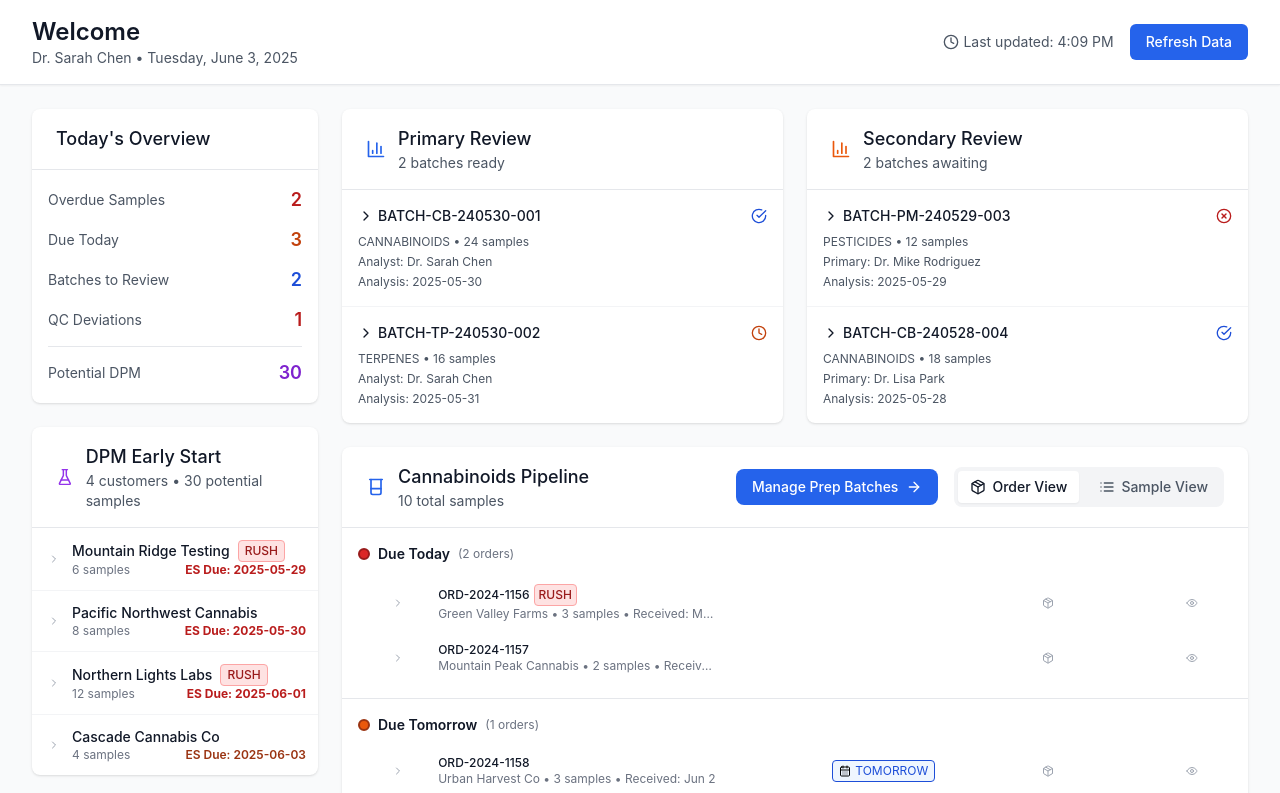
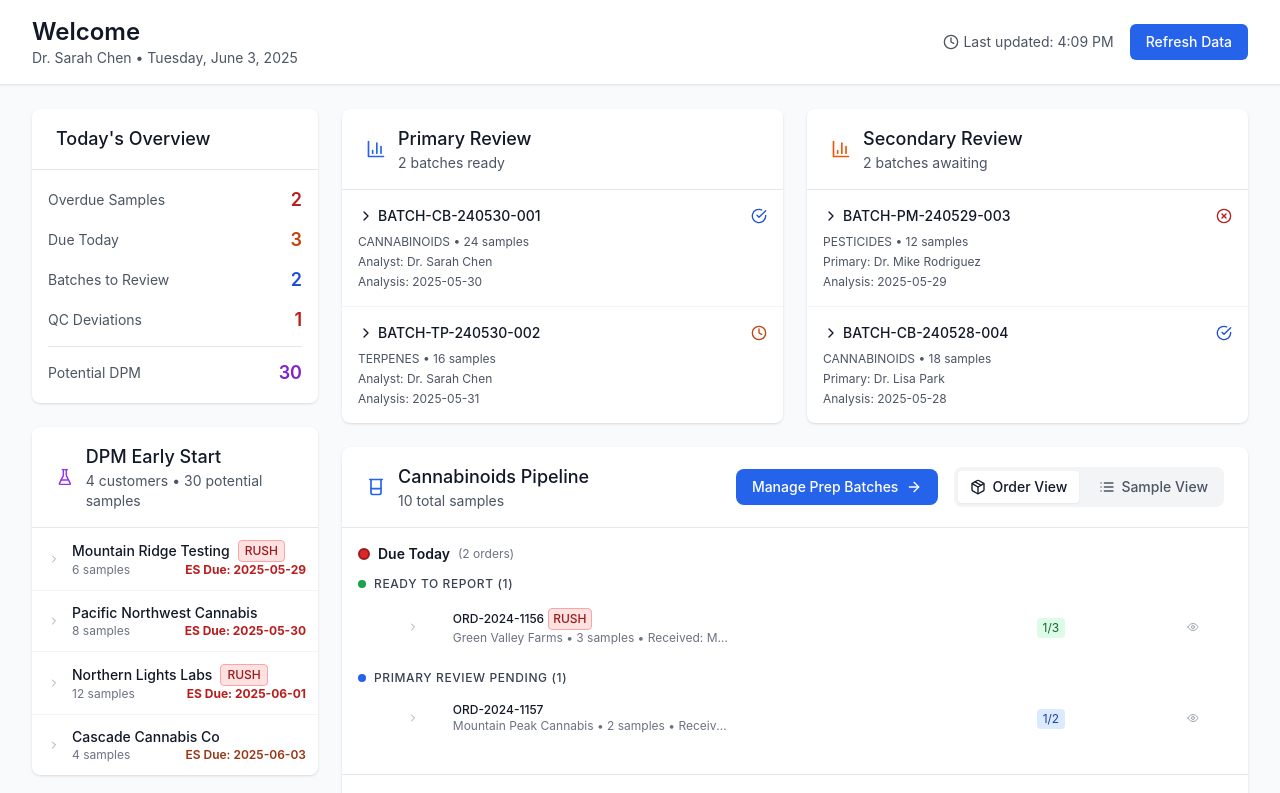
Before and after one commit to adamscavone/LIMS6KCustomerJourney, a React (Create React App) app in the folder dashboard/: page / in a window 1280 px wide. Shown: the top 793 px of the page. Built offline with nearby package versions, Linux system fonts and the light colour scheme.

Commit message:
DashUpdate

```diff
--- a/dashboard/src/App.js
+++ b/dashboard/src/App.js
@@ -150,7 +150,7 @@ const App = () => {
         dueDate: today,
         goalDate: today,
         reportingDue: tomorrow,
-        status: 'ready_for_prep',
+        status: 'secondary_review',
         priority: 'rush',
         prepDue: yesterday,
         analysisDue: today
@@ -164,7 +164,7 @@ const App = () => {
         dueDate: today,
         goalDate: today,
         reportingDue: tomorrow,
-        status: 'ready_for_prep',
+        status: 'secondary_review',
         priority: 'rush',
         prepDue: yesterday,
         analysisDue: today
@@ -178,7 +178,7 @@ const App = () => {
         dueDate: today,
         goalDate: today,
         reportingDue: tomorrow,
-        status: 'ready_for_prep',
+        status: 'ready_to_report',
         priority: 'rush',
         prepDue: yesterday,
         analysisDue: today
@@ -192,7 +192,7 @@ const App = () => {
         receivedOn: twoDaysAgo,
         dueDate: today, // Due Today
         goalDate: today,
-        status: 'analysis',
+        status: 'primary_review',
         priority: 'standard',
         prepDue: yesterday,
         analysisDue: today,
@@ -627,18 +627,63 @@ const App = () => {
 
   const getStatusLabel = (status) => {
     switch (status) {
-      case 'ready_for_prep': return 'Ready for Prep';
-      case 'prep': return 'Prep';
-      case 'prepped': return 'Prepped';
-      case 'analysis': return 'Analysis';
-      case 'analyzed': return 'Analyzed';
-      case 'ready_for_review': return 'Ready for Review';
-      case 'ready_for_secondary': return 'Ready for Secondary';
-      case 'micro_in_progress': return 'Micro In Progress';
-      case 'micro_primary_review': return 'Micro Primary Review';
-      case 'micro_secondary_review': return 'Micro Secondary Review';
+      case 'ready_for_prep': return 'Available for Prep';
+      case 'prep': return 'In Prep';
+      case 'prepped': return 'Prep Complete';
+      case 'analysis': return 'On Instrument';
+      case 'analyzed': return 'Awaiting Review';
+      case 'primary_review': return 'Primary Review';
+      case 'secondary_review': return 'Secondary Review';
+      case 'ready_to_report': return 'Ready to Report';
+      case 'reported': return 'Reported';
       default: return status.replace('_', ' ').toUpperCase();
     }
+  };
+
+  const getWorkflowStatusGroup = (status) => {
+    switch (status) {
+      case 'ready_to_report':
+      case 'reported':
+        return 'ready_to_report';
+      case 'secondary_review':
+        return 'secondary_review_pending';
+      case 'primary_review':
+        return 'primary_review_pending';
+      case 'analyzed':
+        return 'awaiting_instrument_data';
+      case 'prepped':
+        return 'prep_complete';
+      case 'prep':
+        return 'in_prep';
+      case 'ready_for_prep':
+        return 'available_for_prep';
+      case 'analysis':
+        return 'on_instrument';
+      default:
+        return 'other';
+    }
+  };
+
+  const workflowStatusOrder = [
+    'ready_to_report',
+    'secondary_review_pending',
+    'primary_review_pending',
+    'awaiting_instrument_data',
+    'on_instrument',
+    'prep_complete',
+    'in_prep',
+    'available_for_prep'
+  ];
+
+  const workflowStatusLabels = {
+    'ready_to_report': 'Ready to Report',
+    'secondary_review_pending': 'Secondary Review Pending',
+    'primary_review_pending': 'Primary Review Pending',
+    'awaiting_instrument_data': 'Awaiting Instrument Data',
+    'on_instrument': 'On Instrument',
+    'prep_complete': 'Prep Complete (Awaiting Batch)',
+    'in_prep': 'In Preparation',
+    'available_for_prep': 'Available for Prep'
   };
 
   const getPriorityColor = (priority) => {
@@ -965,9 +1010,35 @@ const App = () => {
               )}
             </div>
 
-            {/* Order Icon */}
+            {/* Status Summary */}
             <div className="col-span-3 text-center">
-              <Package className="w-3 h-3 text-gray-400 mx-auto" />
+              {(() => {
+                // Count samples by status group
+                const statusCounts = {};
+                order.samples.forEach(sample => {
+                  const group = getWorkflowStatusGroup(sample.status);
+                  statusCounts[group] = (statusCounts[group] || 0) + 1;
+                });
+
+                // Show the most critical status
+                for (const status of workflowStatusOrder) {
+                  if (statusCounts[status]) {
+                    return (
+                      <span className={`inline-flex items-center px-1.5 py-0.5 text-xs rounded ${
+                        status === 'ready_to_report' ? 'bg-green-100 text-green-800' :
+                        status.includes('review') ? 'bg-blue-100 text-blue-800' :
+                        status.includes('instrument') || status === 'on_instrument' ? 'bg-orange-100 text-orange-800' :
+                        status === 'prep_complete' ? 'bg-purple-100 text-purple-800' :
+                        status === 'in_prep' ? 'bg-indigo-100 text-indigo-800' :
+                        'bg-gray-100 text-gray-800'
+                      }`}>
+                        {statusCounts[status]}/{order.samples.length}
+                      </span>
+                    );
+                  }
+                }
+                return null;
+              })()}
             </div>
 
             {/* Action */}
@@ -1394,7 +1465,7 @@ const App = () => {
           {viewModes[assayType] === 'order' ? (
             // Date-based grouping for Order View
             <>
-              {/* Due Today (includes Overdue) */}
+              {/* Due Today (includes Overdue) - Grouped by Status */}
               {ordersByDueDate.dueToday.length > 0 && (
                 <div className="p-4">
                   <div className="flex items-center justify-between mb-3">
@@ -1404,14 +1475,65 @@ const App = () => {
                       <span className="text-xs text-gray-500">({ordersByDueDate.dueToday.length} orders)</span>
                     </div>
                   </div>
-                  <div className="space-y-1">
-                    {ordersByDueDate.dueToday.slice(0, 5).map(order => renderOrderRowCompact(order))}
-                    {ordersByDueDate.dueToday.length > 5 && (
-                      <div className="text-xs text-gray-500 text-center py-2">
-                        +{ordersByDueDate.dueToday.length - 5} more orders
-                      </div>
-                    )}
-                  </div>
+
+                  {/* Group orders by workflow status */}
+                  {(() => {
+                    const ordersByStatus = {};
+
+                    // Group orders by their worst-case sample status
+                    ordersByDueDate.dueToday.forEach(order => {
+                      // Find the earliest workflow status among all samples in the order
+                      let earliestStatus = null;
+                      let earliestIndex = workflowStatusOrder.length;
+
+                      order.samples.forEach(sample => {
+                        const statusGroup = getWorkflowStatusGroup(sample.status);
+                        const statusIndex = workflowStatusOrder.indexOf(statusGroup);
+                        if (statusIndex < earliestIndex) {
+                          earliestIndex = statusIndex;
+                          earliestStatus = statusGroup;
+                        }
+                      });
+
+                      if (!ordersByStatus[earliestStatus]) {
+                        ordersByStatus[earliestStatus] = [];
+                      }
+                      ordersByStatus[earliestStatus].push(order);
+                    });
+
+                    // Render groups in workflow order
+                    return workflowStatusOrder.map(statusGroup => {
+                      if (!ordersByStatus[statusGroup] || ordersByStatus[statusGroup].length === 0) {
+                        return null;
+                      }
+
+                      return (
+                        <div key={statusGroup} className="mb-4">
+                          <div className="flex items-center space-x-2 mb-2">
+                            <div className={`w-2 h-2 rounded-full ${
+                              statusGroup === 'ready_to_report' ? 'bg-green-600' :
+                              statusGroup.includes('review') ? 'bg-blue-600' :
+                              statusGroup.includes('instrument') || statusGroup === 'on_instrument' ? 'bg-orange-600' :
+                              statusGroup === 'prep_complete' ? 'bg-purple-600' :
+                              statusGroup === 'in_prep' ? 'bg-indigo-600' :
+                              'bg-gray-600'
+                            }`}></div>
+                            <h5 className="text-xs font-medium text-gray-700 uppercase tracking-wider">
+                              {workflowStatusLabels[statusGroup]} ({ordersByStatus[statusGroup].length})
+                            </h5>
+                          </div>
+                          <div className="space-y-1 ml-4">
+                            {ordersByStatus[statusGroup].slice(0, 3).map(order => renderOrderRowCompact(order))}
+                            {ordersByStatus[statusGroup].length > 3 && (
+                              <div className="text-xs text-gray-500 text-center py-1">
+                                +{ordersByStatus[statusGroup].length - 3} more
+                              </div>
+                            )}
+                          </div>
+                        </div>
+                      );
+                    }).filter(Boolean);
+                  })()}
                 </div>
               )}
 
```
